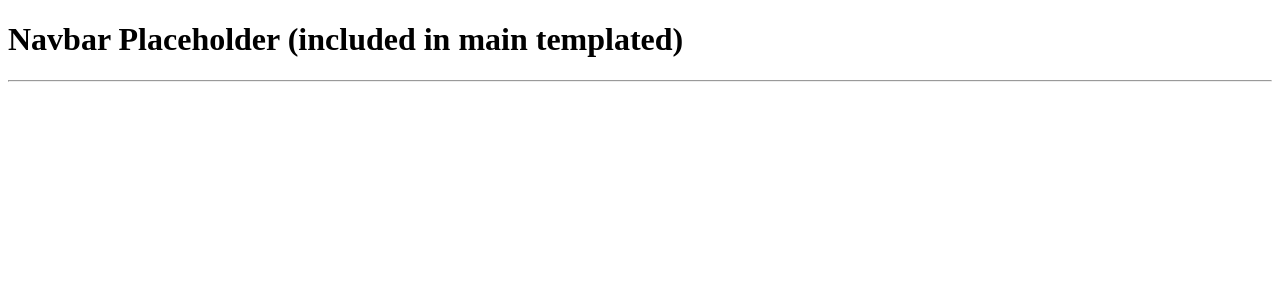
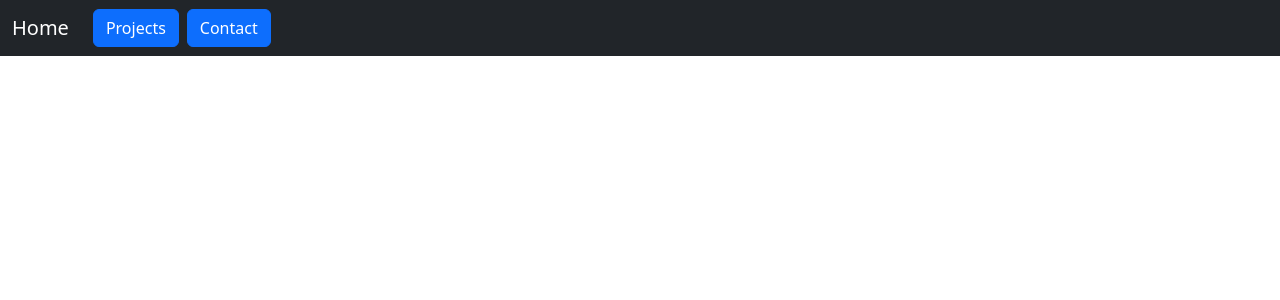
Before and after one commit to Arthemyst/my_portfolio, a Django app: page / in a window 1280 px wide. Shown: the top 300 px of the page. Run offline with Django 4.2, Linux system fonts and the light colour scheme; some libraries are stand-ins or nearby versions.

Commit message:
Feat: Added navbar to base.html.

```diff
--- a/src/portfolio_app1/templates/portfolio_app1/base.html
+++ b/src/portfolio_app1/templates/portfolio_app1/base.html
@@ -3,14 +3,96 @@
 
 <head>
     <title>Paweł Łukmin</title>
+    <link rel="canonical" href="https://getbootstrap.com/docs/5.0/examples/cover/">
+    <link href="/docs/5.1/dist/css/bootstrap.min.css" rel="stylesheet"
+        integrity="sha384-1BmE4kWBq78iYhFldvKuhfTAU6auU8tT94WrHftjDbrCEXSU1oBoqyl2QvZ6jIW3" crossorigin="anonymous">
+    <link href="https://cdn.jsdelivr.net/npm/bootstrap@5.1.3/dist/css/bootstrap.min.css" rel="stylesheet"
+        integrity="sha384-1BmE4kWBq78iYhFldvKuhfTAU6auU8tT94WrHftjDbrCEXSU1oBoqyl2QvZ6jIW3" crossorigin="anonymous">
+    <link href="/docs/5.0/dist/css/bootstrap.min.css" rel="stylesheet"
+        integrity="sha384-EVSTQN3/azprG1Anm3QDgpJLIm9Nao0Yz1ztcQTwFspd3yD65VohhpuuCOmLASjC" crossorigin="anonymous">
+    <link href="/docs/5.1/assets/css/docs.css" rel="stylesheet">
+    <!-- Favicons -->
+    <link rel="apple-touch-icon" href="/docs/5.0/assets/img/favicons/apple-touch-icon.png" sizes="180x180">
+    <link rel="icon" href="/docs/5.0/assets/img/favicons/favicon-32x32.png" sizes="32x32" type="image/png">
+    <link rel="icon" href="/docs/5.0/assets/img/favicons/favicon-16x16.png" sizes="16x16" type="image/png">
+    <link rel="manifest" href="/docs/5.0/assets/img/favicons/manifest.json">
+    <link rel="mask-icon" href="/docs/5.0/assets/img/favicons/safari-pinned-tab.svg" color="#7952b3">
+    <link rel="icon" href="/docs/5.0/assets/img/favicons/favicon.ico">
+    <meta name="theme-color" content="#7952b3">
+    <style>
+        .bd-placeholder-img {
+            font-size: 1.125rem;
+            text-anchor: middle;
+            -webkit-user-select: none;
+            -moz-user-select: none;
+            user-select: none;
+        }
+
+        @media (min-width: 320px) {
+            .bd-placeholder-img-lg {
+                font-size: 3.5rem;
+
+            }
+        }
+
+        .block {
+            display: block;
+            width: 100%;
+
+        }
+    </style>
+
 </head>
 
 <body>
 
-    {% include 'portfolio_app1/navbar.html' %}
+    <header>
+        <nav class="navbar navbar-collapse navbar-expand-md navbar-dark navbar-fixed-top bg-dark">
+            <div class="container-fluid">
+                <a class="navbar-brand" href="{% url 'home' %}">Home</a>
+                <button class="navbar-toggler" type="button" data-bs-toggle="collapse" data-bs-target="#bdNavbar"
+                    aria-controls="bdNavbar" aria-expanded="false" aria-label="Toggle navigation">
+                    <svg xmlns="http://www.w3.org/2000/svg" width="32" height="32" class="bi" fill="currentColor"
+                        viewBox="0 0 16 16">
+                        <path fill-rule="evenodd"
+                            d="M2.5 11.5A.5.5 0 0 1 3 11h10a.5.5 0 0 1 0 1H3a.5.5 0 0 1-.5-.5zm0-4A.5.5 0 0 1 3 7h10a.5.5 0 0 1 0 1H3a.5.5 0 0 1-.5-.5zm0-4A.5.5 0 0 1 3 3h10a.5.5 0 0 1 0 1H3a.5.5 0 0 1-.5-.5z" />
+                    </svg>
 
+                </button>
+
+
+                <div class="collapse navbar-collapse" id="bdNavbar">
+
+                    <div class="btn-group px-2">
+                        <a class="btn btn-primary" href="{% url 'projects' %}">Projects</a>
+                    </div>
+
+                    <div class="btn-group">
+                        <a class="btn btn-primary" href="">Contact</a>
+                    </div>
+
+                </div>
+
+            </div>
+        </nav>
+    </header>
     {% block content %}
     <!-- Content goes here-->
     {% endblock %}
 
+    <script src="https://cdn.jsdelivr.net/npm/bootstrap@5.1.3/dist/js/bootstrap.bundle.min.js"
+        integrity="sha384-ka7Sk0Gln4gmtz2MlQnikT1wXgYsOg+OMhuP+IlRH9sENBO0LRn5q+8nbTov4+1p"
+        crossorigin="anonymous"></script>
+    <!-- Optional Javascript -->
+    <script src="https://code.jquery.com/jquery-3.4.1.slim.min.js"
+        integrity="sha384-J6qa4849blE2+poT4WnyKhv5vZF5SrPo0iEjwBvKU7imGFAV0wwj1yYfoRSJoZ+n"
+        crossorigin="anonymous"></script>
+    <script src="https://cdn.jsdelivr.net/npm/popper.js@1.16.0/dist/umd/popper.min.js"
+        integrity="sha384-Q6E9RHvbIyZFJoft+2mJbHaEWldlvI9IOYy5n3zV9zzTtmI3UksdQRVvoxMfooAo"
+        crossorigin="anonymous"></script>
+    <script src="https://stackpath.bootstrapcdn.com/bootstrap/4.4.1/js/bootstrap.min.js"
+        integrity="sha384-wfSDF2E50Y2D1uUdj0O3uMBJnjuUD4Ih7YwaYd1iqfktj0Uod8GCExl3Og8ifwB6"
+        crossorigin="anonymous"></script>
+</body>
+
 </html>
```
